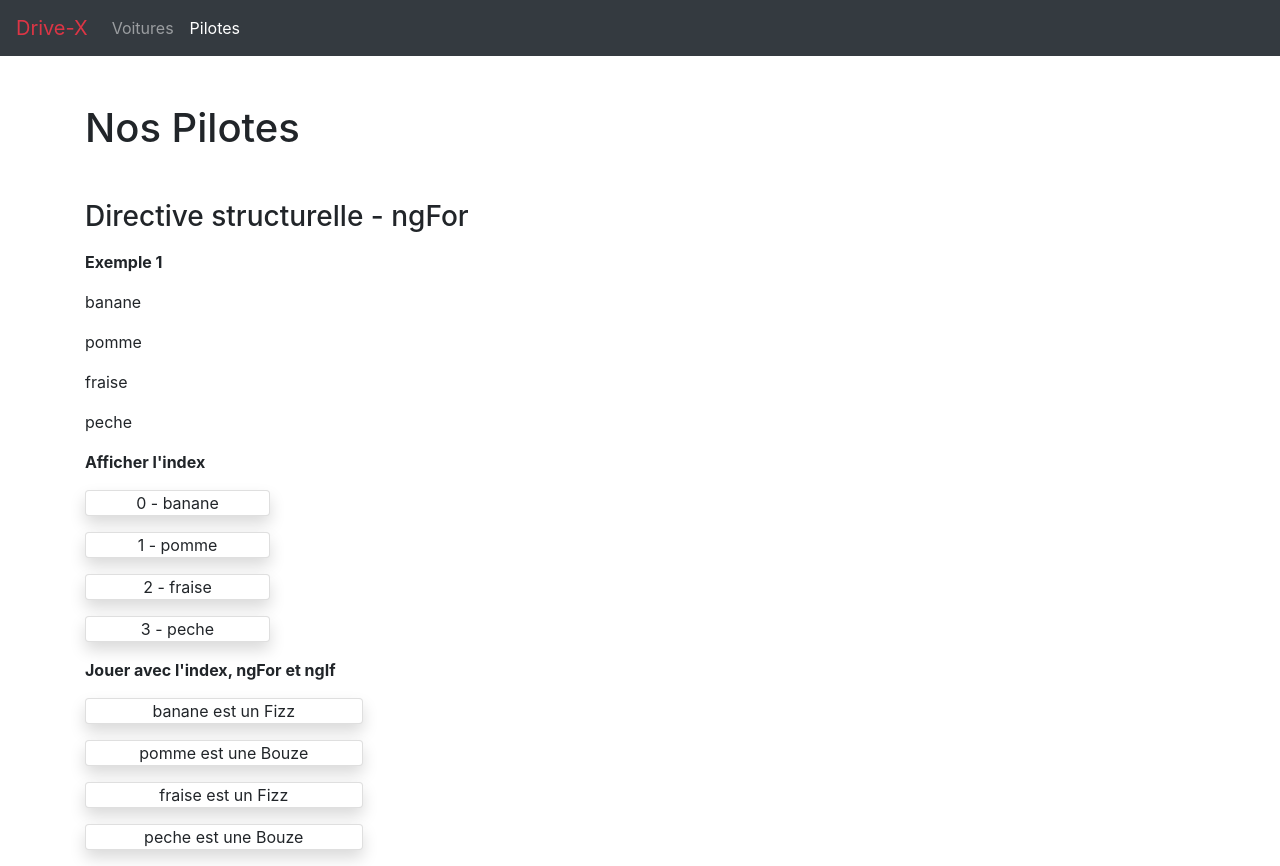
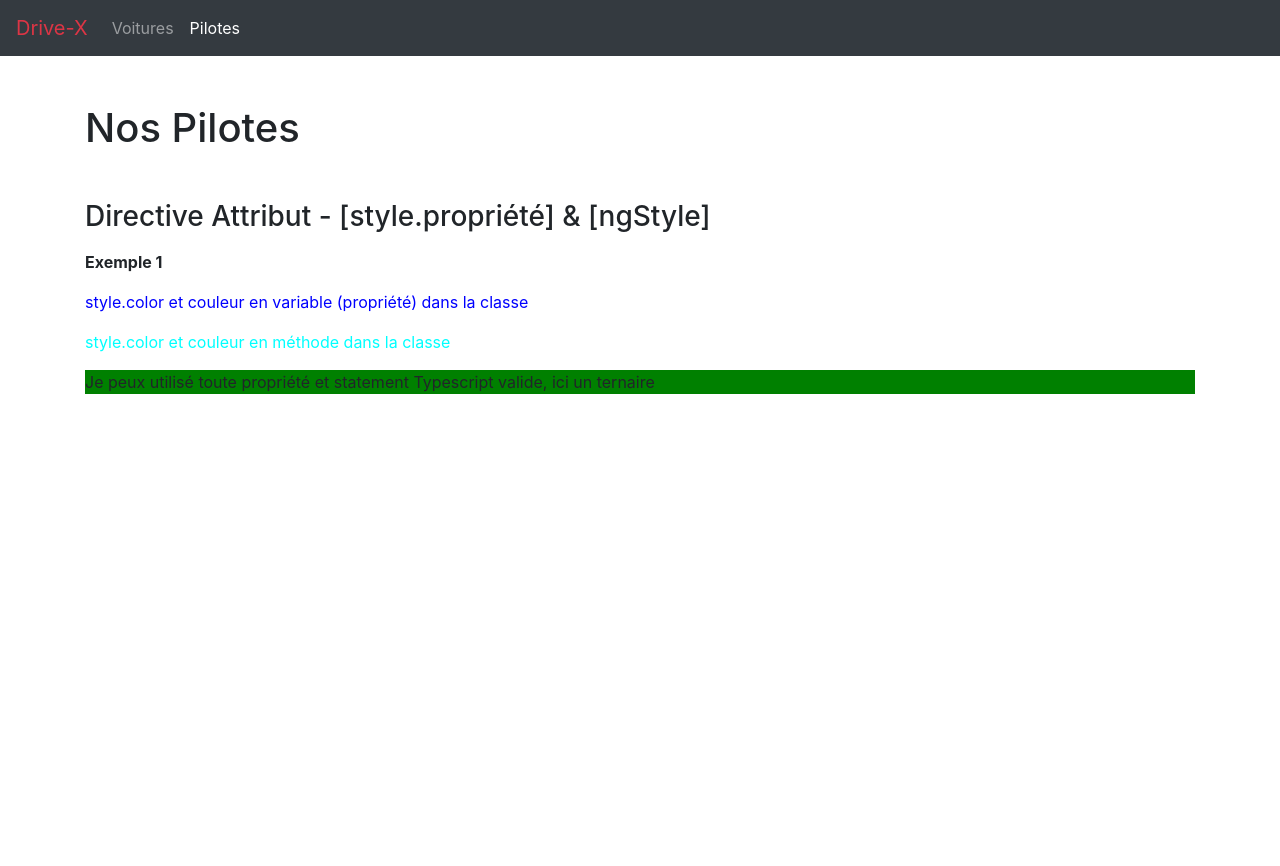
Before and after one commit to Amar2050/Drive-X-Angular, an Angular app in the folder Drive-X/: page /drivers in a window 1280 px wide. After the commit the page ends 800 px from the top, so only its background shows below. Built offline with nearby package versions, Linux system fonts and the light colour scheme.

Commit message:
Directive - Directive Attribut- [style.property] - Exemple 1
La directive style.property permet de lié une propriété css a un element du dom et à la classe. Plus de détails dans le code et commentaire , ainsi que la doc pour aller plus loin

```diff
--- a/Drive-X/src/app/drivers-list/drivers-list.component.html
+++ b/Drive-X/src/app/drivers-list/drivers-list.component.html
@@ -2,28 +2,19 @@
     Nos Pilotes
 </h1>
 
-<p class="h3 my-3">Directive structurelle - ngFor</p>
+<p class="h3 my-3">Directive Attribut - [style.propriété] & [ngStyle]</p>
 
 <p class="font-weight-bold">Exemple 1</p>
 
-<!-- La directive ngFor me permet de boucler sur le tableau et repeter un
-     element du dom autant de fois que d'entrée dans le tableau -->
+<!-- entre crochet le mot clé style + un point et une propriété css
+     Je peux ainsi lié cette propriété à la classe et déclaré la valeur dedans    -->
 
-<p  *ngFor="let fruit of fruits">
-    {{ fruit }}
-</p>
+<p [style.color]="couleur">style.color et couleur en variable (propriété) dans la classe</p>
 
-<p class="font-weight-bold">Afficher l'index</p>
+<!-- la méthode me retourne une couleur -->
 
-<!-- Je peux déclarer une deuxieme variable index pour l'afficher ou l'utiliser -->
-<p class="card col-2 text-center shadow" *ngFor="let fruit of fruits; let i = index ">
-    {{ i }} - {{ fruit }}
-</p>
+<p [style.color]="getColor()">style.color et couleur en méthode dans la classe</p>
 
-<p class="font-weight-bold">Jouer avec l'index, ngFor et ngIf</p>
+<!-- Ici j'utilise un ternaire directement -->
 
-<p class="card col-3 text-center shadow" *ngFor="let fruit of fruits; let i = index ">
-
-    <span *ngIf=" i %2 == 0"> {{fruit}} est un Fizz </span>
-    <span *ngIf=" i %2 == 1"> {{fruit}} est une Bouze</span>
-</p>
+<p [style.background-color]="flag ? colorA : colorB">Je peux utilisé toute propriété et statement Typescript valide, ici un ternaire</p>
--- a/Drive-X/src/app/drivers-list/drivers-list.component.ts
+++ b/Drive-X/src/app/drivers-list/drivers-list.component.ts
@@ -7,9 +7,21 @@ import { Component, OnInit } from '@angular/core';
 })
 export class DriversListComponent implements OnInit {
 
-// Je déclare un tableau classique
- fruits:string[] = ["banane","pomme","fraise","peche"];
+  // Je déclare une variable pour l'utilisé avec la directive d'attribut
+  // style.propriete
+  couleur:string = "blue";
 
+  // Je peux aussi utilisé une méthode avec ma directive d'attribut
+  getColor(){
+    return "aqua";
+  }
+
+  // Je déclare un booléen servant de déclencheur
+  // On peut imaginer un bouton pour un mode nuit
+  flag:boolean = true;
+
+  colorA:string = "green";
+  colorB:string = "grey";
 
   constructor() { }
 
```
